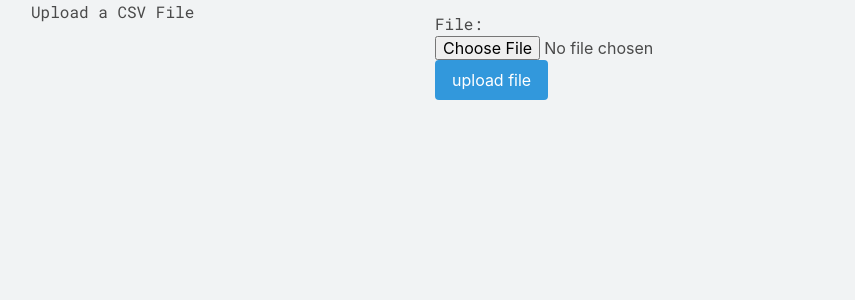
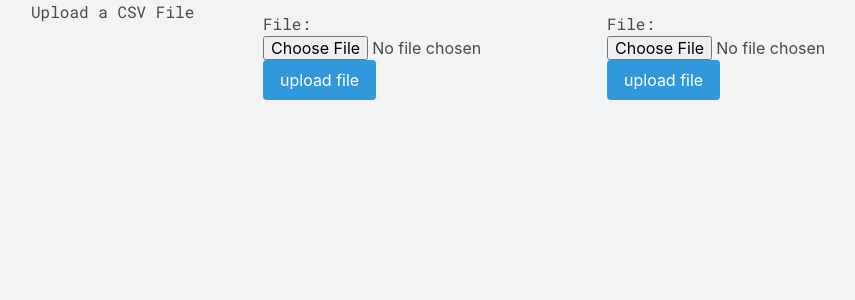
Before and after one commit to Baxter-College/College-Room-Allocation, a Flask app: page /upload/file in a window 1280 px wide. Shown: the part 52-352 px from the top of the page, without its empty margins (33-888 px from the left). Run offline with Flask 2, Linux system fonts and the light colour scheme; parts of the project's set-up code (start-up, migrations or seed data) failed here and were passed over; some libraries are stand-ins or nearby versions.

Commit message:
fuckkk yes it works @2:25am

```diff
--- a/allocation.py
+++ b/allocation.py
@@ -124,6 +124,8 @@ def seniorCapacity(floorNum):
         maxNumOfSeniors = numOfSeniors/7
 
     # self.numOfSeniors-maxNumOfSeniors
+    if maxNumOfSeniors == 0:
+        return 1
     return maxNumOfSeniors
 
 def getDivisionInformation(floorNum, division):
@@ -135,7 +137,7 @@ def getDivisionInformation(floorNum, division):
     numSenior = 0
     numFresh = 0
 
-    for room in models.Room.select().where(models.Room.floorNum == floorNum & models.Room.SubDivisionNumber == division):
+    for room in models.Room.select().where(models.Room.floor == floorNum).where(models.Room.SubDivisionNumber == division):
         divisionRooms.append(room)
 
         if room.assigned == False:
--- a/app.py
+++ b/app.py
@@ -2,7 +2,8 @@
 from flask import Flask, render_template, request, json, jsonify, redirect, url_for
 from io import StringIO
 from allocation import listAvailableRooms
-from people import getStudentList, checkCorrectPassword, checkValidTime, checkPersonAllocated, getStudentsByRoomPoints, calculatePercentageAllocated
+from people import getStudentList, checkCorrectPassword, checkValidTime, checkPersonAllocated
+from people import getStudentsByRoomPoints, calculatePercentageAllocated, import_students
 from rooms import roomOccupied, makeAllocation, import_rooms
 from mail import send_message
 import datetime
@@ -72,6 +73,27 @@ def upload():
                 return redirect(request.url)
             csv_file = csv.DictReader(StringIO(string))
             import_rooms(csv_file)
+            return {}
+
+@app.route("/upload/people", methods=["POST"])
+def upload_p():
+    if request.method == "GET":
+        return render_template("upload.html")
+    else:
+        if "file" not in request.files:
+            print("no file")
+            return redirect(url_for("/upload/file"))
+        else:
+            file = request.files["file"]
+            #file = open("smth")
+            string = file.read().decode('utf-8')#
+
+            #file = TextIOWrapper(file, encoding='utf-8')
+            if file.filename == "":
+                return redirect(request.url)
+            csv_file = csv.DictReader(StringIO(string))
+            import_students(csv_file)
+            return {}
 
 # DEBUG: check valid rooms for computed occupied rooms
 
--- a/templates/upload.html
+++ b/templates/upload.html
@@ -31,5 +31,32 @@
             />
         </div>
     </form>
+    <form
+        class="form"
+        name="upload"
+        method="post"
+        action="/upload/people"
+        enctype="multipart/form-data"
+    >
+        <div class="field">
+            <label for="file">File:</label>
+
+            <div class="control">
+                <input
+                    type="file"
+                    id="fileUpload"
+                    name="file"
+                    accept=".csv"
+                />
+            </div>
+
+            <input
+                class="button is-info"
+                type="submit"
+                name="submit"
+                value="upload file"
+            />
+        </div>
+    </form>
 </div>
 {% endblock %}
```
Also changed, not shown: models.py (+8 -7 lines), people.py (+18 -0 lines).
